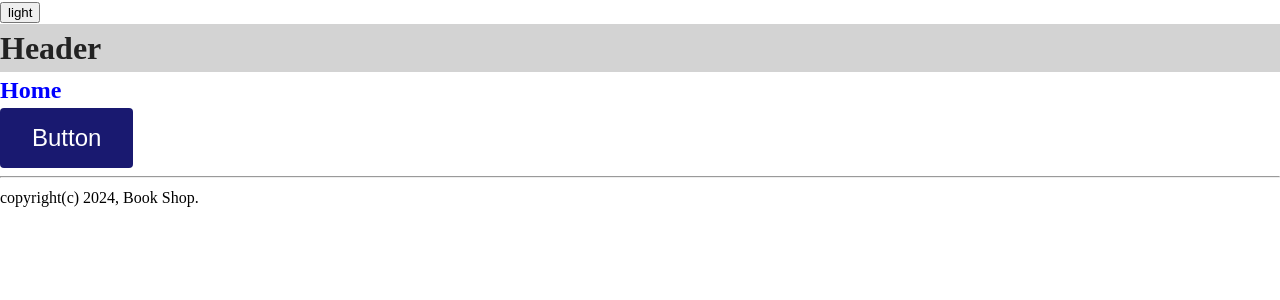
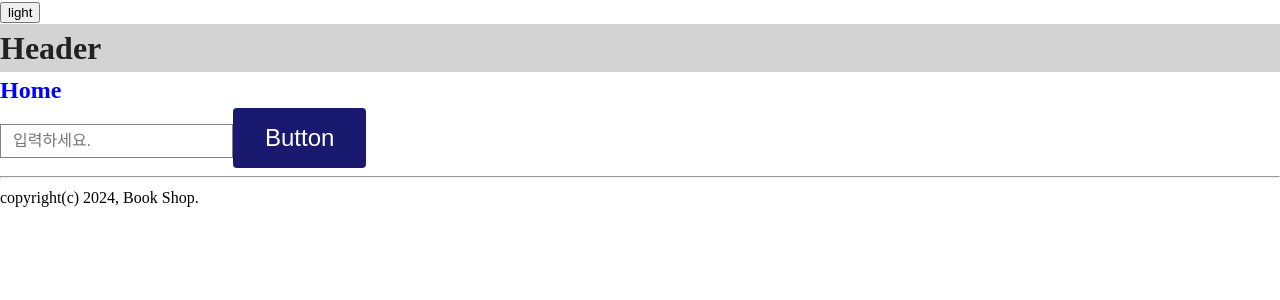
Before and after one commit to hongii/Book-Shop-FE, a React (Create React App) app: page / in a window 1280 px wide. Shown: the top 300 px of the page. Built offline with nearby package versions, Linux system fonts and the light colour scheme.

Commit message:
[feat]: InputText 컴포넌트 생성
- fowardRef를 사용하여 부모의 ref 객체를 자식 컴포넌트로 전달하여 자식 컴포넌트 내부의 input요소의 ref 속성으로 넣어준다.

```diff
--- /dev/null
+++ b/src/components/common/InputText.tsx
@@ -0,0 +1,21 @@
+import { forwardRef, ForwardedRef } from "react";
+import styled from "styled-components";
+
+interface Props {
+  placeholder?: string;
+}
+
+const InputText = ({ placeholder }: Props, ref: ForwardedRef<HTMLInputElement>) => {
+  return <InputTextStyle ref={ref} placeholder={placeholder}></InputTextStyle>;
+};
+
+const InputTextStyle = styled.input.attrs({ type: "text" })`
+  padding: 0.25rem 0.75rem;
+  border: 1px solid ${({ theme }) => theme.color.border};
+  border-radius: ${({ theme }) => theme.borderRadius};
+  font-size: 1rem;
+  line-height: 1.5;
+  color: ${({ theme }) => theme.color.text};
+`;
+
+export default forwardRef(InputText);
--- a/src/pages/HomePage.tsx
+++ b/src/pages/HomePage.tsx
@@ -1,4 +1,5 @@
 import Button from "../components/common/Button";
+import InputText from "../components/common/InputText";
 import Title from "../components/common/Title";
 
 const HomePage = () => {
@@ -8,6 +9,7 @@ const HomePage = () => {
         <Title size="medium" color="secondary">
           Home
         </Title>
+        <InputText placeholder="입력하세요." />
         <Button size="large" scheme="primary" isLoading={false} disabled={false}>
           Button
         </Button>
--- a/src/style/theme.ts
+++ b/src/style/theme.ts
@@ -1,5 +1,5 @@
 export type ThemeName = "light" | "dark";
-export type ColorKey = "primary" | "secondary" | "third" | "background";
+export type ColorKey = "primary" | "secondary" | "third" | "background" | "border" | "text";
 export type HeadingSize = "large" | "medium" | "small";
 export type ButtonSize = "large" | "medium" | "small";
 export type ButtonScheme = "primary" | "normal";
@@ -36,6 +36,8 @@ export const light: Theme = {
     secondary: "blue",
     third: "green",
     background: "lightgray",
+    border: "grey",
+    text: "black",
   },
   heading: {
     large: { fontSize: "2rem" },
@@ -66,6 +68,8 @@ export const dark: Theme = {
     secondary: "darkblue",
     third: "darkgreen",
     background: "midnightblue",
+    border: "grey",
+    text: "black",
   },
 };
 
```
